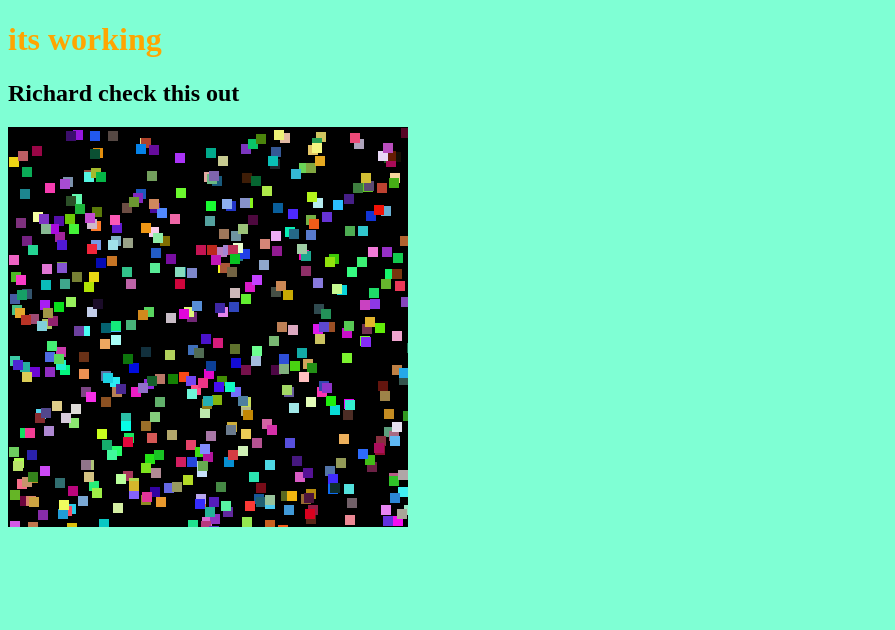
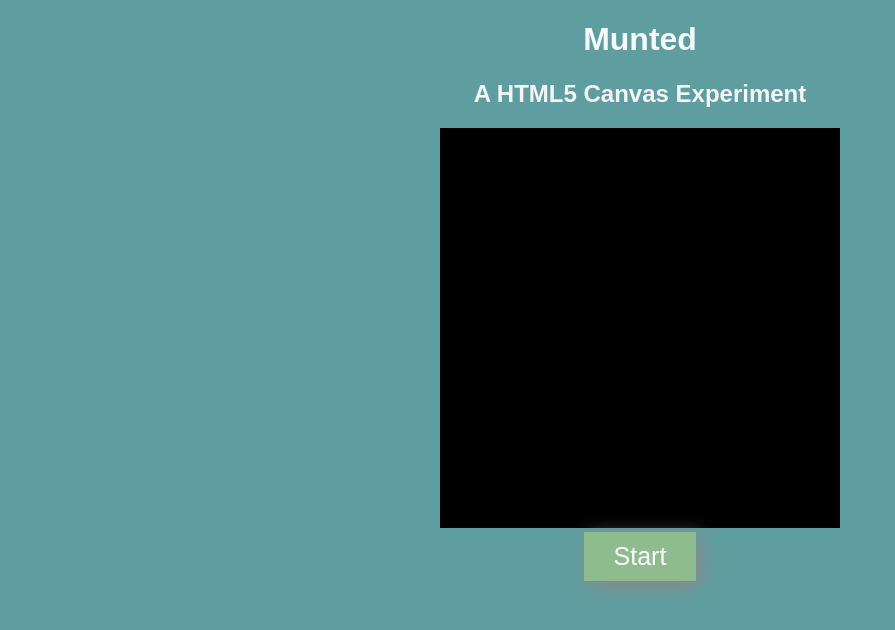
Before and after one commit to RedBeardCory/Munted, a plain HTML site: page index.html in a window 1280 px wide. Shown: the whole page, without its empty margins (0-895 px from the left). Drawn offline with nearby package versions, Linux system fonts and the light colour scheme.

Commit message:
changed style and js
now there is a ball object and it can bounce around the box

```diff
--- a/game.js
+++ b/game.js
@@ -1,8 +1,6 @@
 //this is the game.js file
 
-
-function main(){
-
+function initCanvas() {
     //select the canvas
     //this is global so everything can see it
     c = document.getElementById("game").getContext("2d");
@@ -11,14 +9,84 @@ function main(){
     c.fillStyle = "black";
 
     //fillRect(start x, start y, size width, size height)
+    //this one just makes the background black
     c.fillRect(0, 0, 400, 400);
+}
+
+function main(){
+
+
 
     //creates a new block on a random position between 1 and 400px every 10 ms
-    setInterval(blocks, 10);
+    //setInterval(blocks, 10);
+
+    //create a ball that bounces around the canvas
+    //first, create an object of type ball
+    var ballObject = new Ball("white");
+
+    //call the draw function on the ball
+    //ballObject.draw(100, 100);
+
+    //vars to control the animation below
+    var xV = ballObject.speed;
+    var yV = ballObject.speed;
+    //must put these outside of the interval loop so that they don't reset every time
+
+    //this is responsible for making the ball move around the canvas
+    setInterval(function(){
+
+        //to move the ball around we want to just change the x and y values over time
+        //but i don't want the ball to move past the edge of the box so i gotta set some boundaries for it
+        //to do this i'll put in some "boundary" conditions with some simple if statements
+
+        //but first i'll change the value of the proposed new position
+        ballObject.posX += xV;
+        ballObject.posY += yV;
+        //the += just means increment by whatever follows
+
+        //check to see if the ball hits the roof or the floor
+        if(ballObject.posY <= 0 || ballObject.posY >= 400){
+            //we will want to reverse the direction of movement in the y axis
+            yV = yV * -1;
+        }
+
+        //now check to see if the ball hits the sides
+        if(ballObject.posX <=0 || ballObject.posX >= 400){
+            //if so then reverse the x movement
+            xV = xV * -1;
+        }
+
+        //now we call the drawbounce function on the ball
+        ballObject.drawBounce();
+
+    }, 15);
+
+
+    /* demo of the keydown function
+    $("body").keydown(function(event) {
+        if(event.which == 38){
+            alert("pressed up, increase up velocity");
+        }
+
+        if(event.which == 39){
+            alert("pressed right, increase right velocity");
+        }
+
+        if(event.which == 40){
+            alert("pressed down, increase down velocity");
+        }
+
+        if(event.which == 37){
+            alert("pressed left, increase left velocity");
+        }
+
+    });
+
+    */
 }
 
-
-function blocks (){
+//colours in the canvas with coloured blocks
+function blocks(){
 
     //pick a random colour
     var a = Math.floor((Math.random() * 256) + 1);
@@ -39,3 +107,61 @@ function blocks (){
     //this.c.fillStyle = "white";
     this.c.fillRect(x, y, 10, 10);
 }
+
+//creating a ball object
+//can specify colour in the parameters
+function Ball(colour) {
+
+    //all the "this.blah" things are specific properties of the object
+    //give it a way to store it's position
+    this.posX = 200;
+    this.posY = 0;
+
+    //specify the size of the ball
+    this.radius = 10;
+
+    //give it a speed
+    this.speed = 2;
+
+    //set the colour given in the parameters
+    this.colour = colour;
+
+
+    //defining a function that is specific to the ball object
+    this.draw = function draw(x, y) {
+
+        //setting the x and y values of the ball through the parameters of the function draw
+        this.posX = x;
+        this.posY = y;
+
+        //begin path means you start drawing an invisible line
+        c.beginPath();
+
+        //this is the line that is drawn invisibly
+        c.arc(this.posX, this.posY, 20, 0, Math.PI* 2, false);
+
+        //then specify the colour of the fill
+        c.fillStyle = this.colour;
+
+        //and finally colour in the stroked line
+        c.fill();
+
+    }
+
+    //make the ball bounce around the box
+    this.drawBounce = function drawBounce() {
+
+        //add bluring of the ball as it moves
+        //this is done by filling in the whole screen with black, but it is not solid, its slightly see through
+        c.fillStyle = "rgba(0, 0, 0, 0.2)";
+
+        //now draw that over the top of everything
+        c.fillRect(0, 0, 400, 400);
+
+        //now we draw the next position of the ball on top of everything
+        //to save on code i'm just going to call the draw function i've already written
+        this.draw(this.posX, this.posY);
+
+    }
+
+}
--- a/index.html
+++ b/index.html
@@ -13,10 +13,16 @@
         <!-- import jquery for later use -->
         <script src="https://ajax.googleapis.com/ajax/libs/jquery/1.12.4/jquery.min.js" ></script>
     </head>
-    <body onload="main();">
-        <!-- making some changes -->
-        <h1>its working</h1>
-        <h2>Richard check this out</h2>
-        <canvas id="game" width="400" height="400"></canvas>
+    <body onload="initCanvas();">
+
+        <h1>Munted </h1>
+        <h2>A HTML5 Canvas Experiment</h2>
+        <div class="canvasy">
+            <canvas id="game" width="400" height="400"></canvas>
+        </div>
+
+        <!-- make a button to do different things i guess -->
+        <button type="button" onclick="main();" >Start</button>
+
     </body>
 </html>
--- a/styling.css
+++ b/styling.css
@@ -1,8 +1,35 @@
+/* MAKES THE STUFF LOOK NICE */
+
 /* style of the page */
 html {
-    background-color: aquamarine;
+    background-color: cadetblue;
+    align-content: center;
+    text-align: center;
+    max-width: 1200;
+    min-width: 600;
+
+    font-family: sans-serif;
+    color: whitesmoke;
+
 }
 
 h1 {
-    color: orange;
+    color: ghostwhite;
 }
+
+button {
+    background-color: darkseagreen;
+    border: none;
+    color: white;
+    padding: 10px 30px;
+    box-shadow: 5px 5px 20px #888888;
+    font-size: 25px
+}
+
+button:hover {
+    background-color: darkgoldenrod;
+}
+
+button:active {
+    box-shadow: 5px 5px 20px #888888 inset;
+}
```
